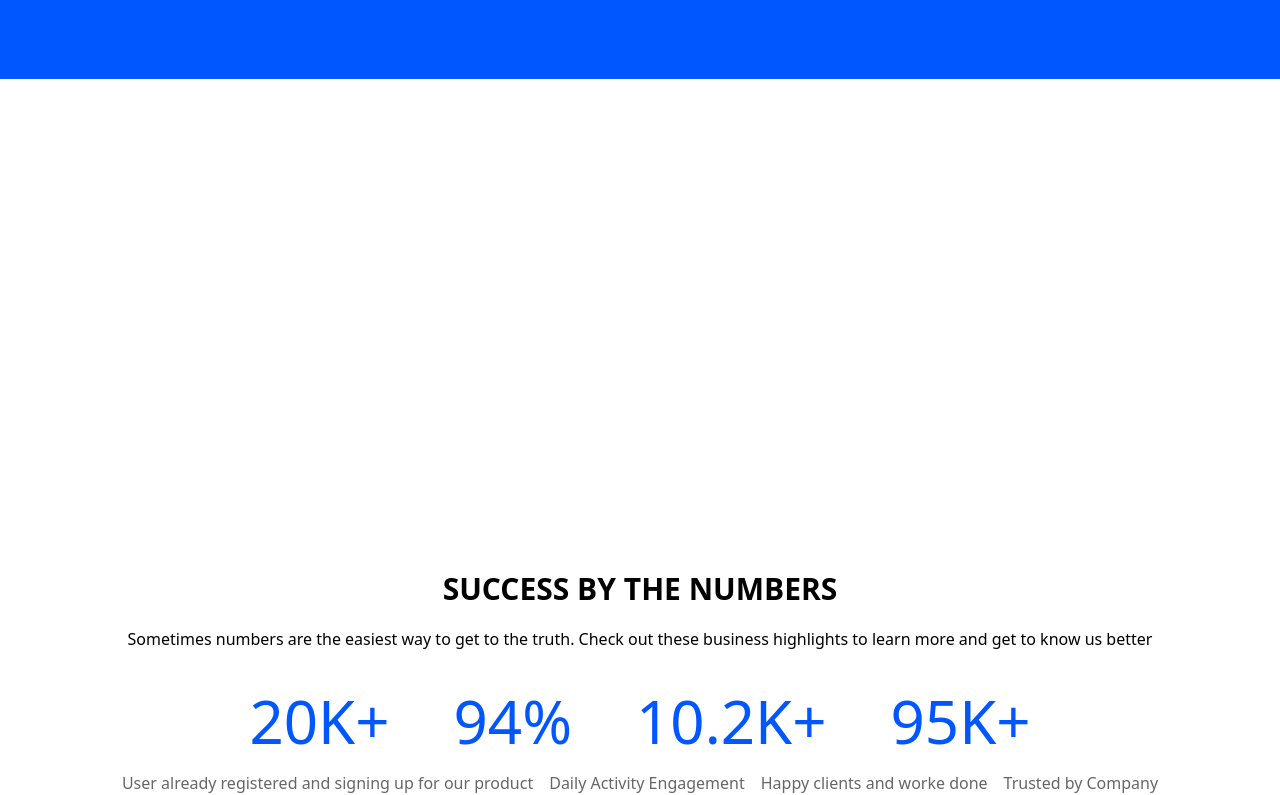
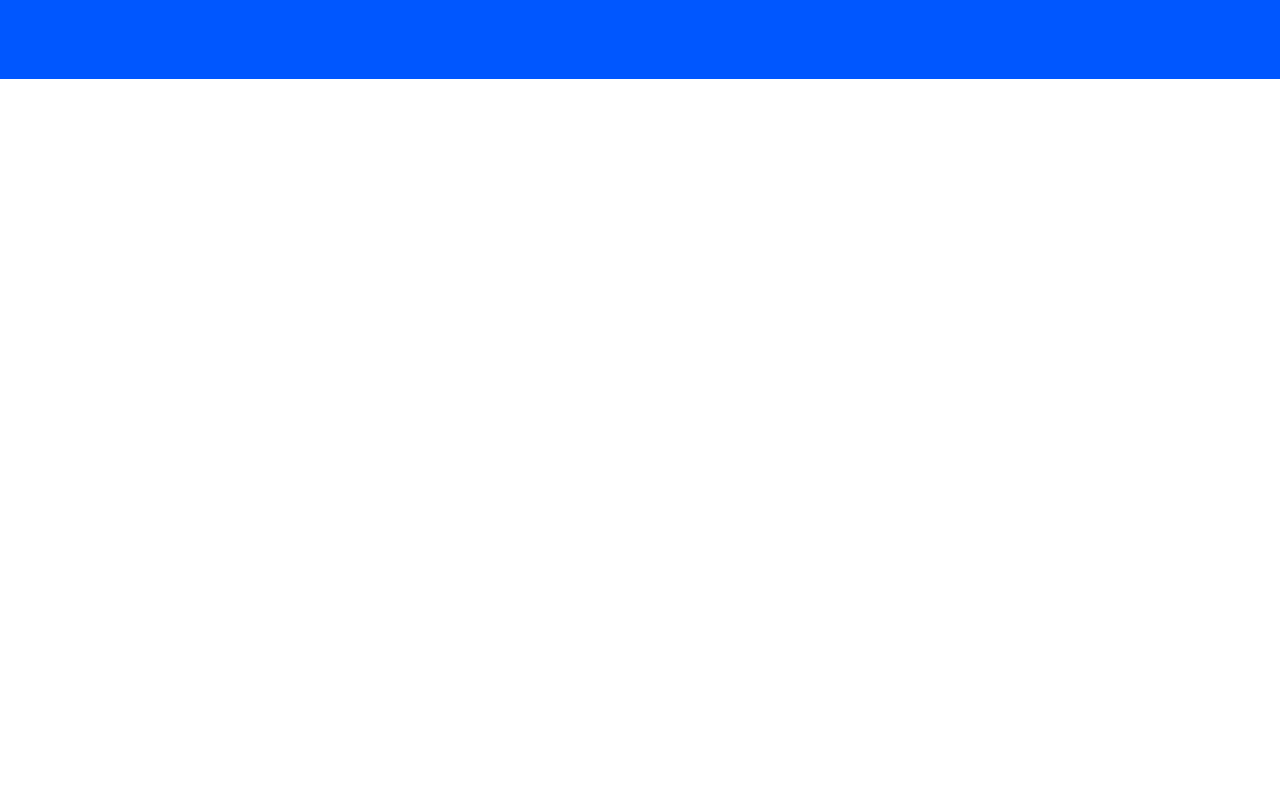
Before and after one commit to hetashridk/Aboutus-page, a Next.js app: page / in a window 1280 px wide. Shown: the part 849-1644 px from the top of the page. After the commit the page ends 960 px from the top, so only its background shows below. Built offline with nearby package versions, Linux system fonts and the light colour scheme.

Commit message:
pages added

```diff
--- a/pages/index.js
+++ b/pages/index.js
@@ -9,7 +9,7 @@ function Index() {
     <>
       <Header />
       <Aboutus />
-      <Success />
+      {/* <Success /> */}
     </>
 
   );
```
